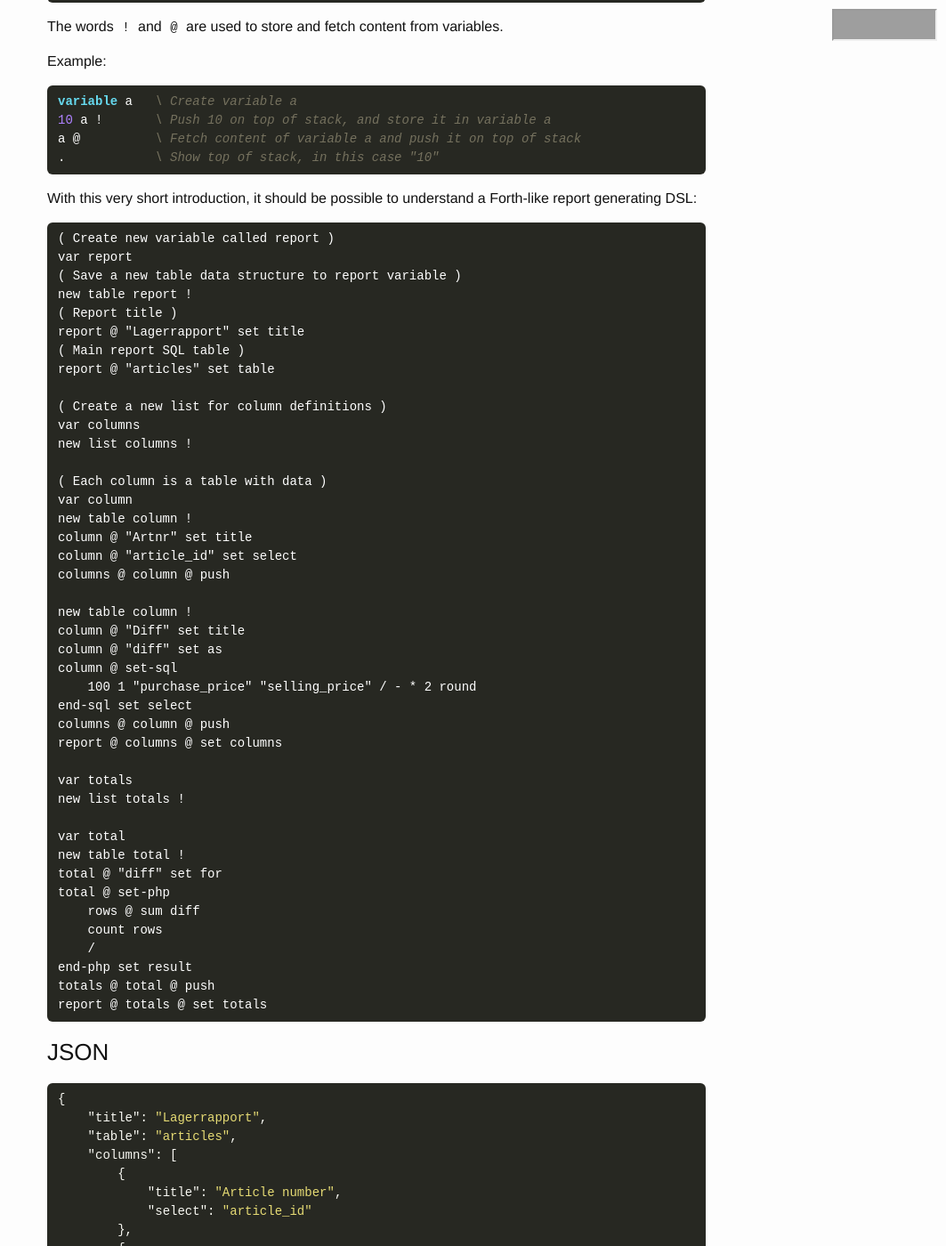
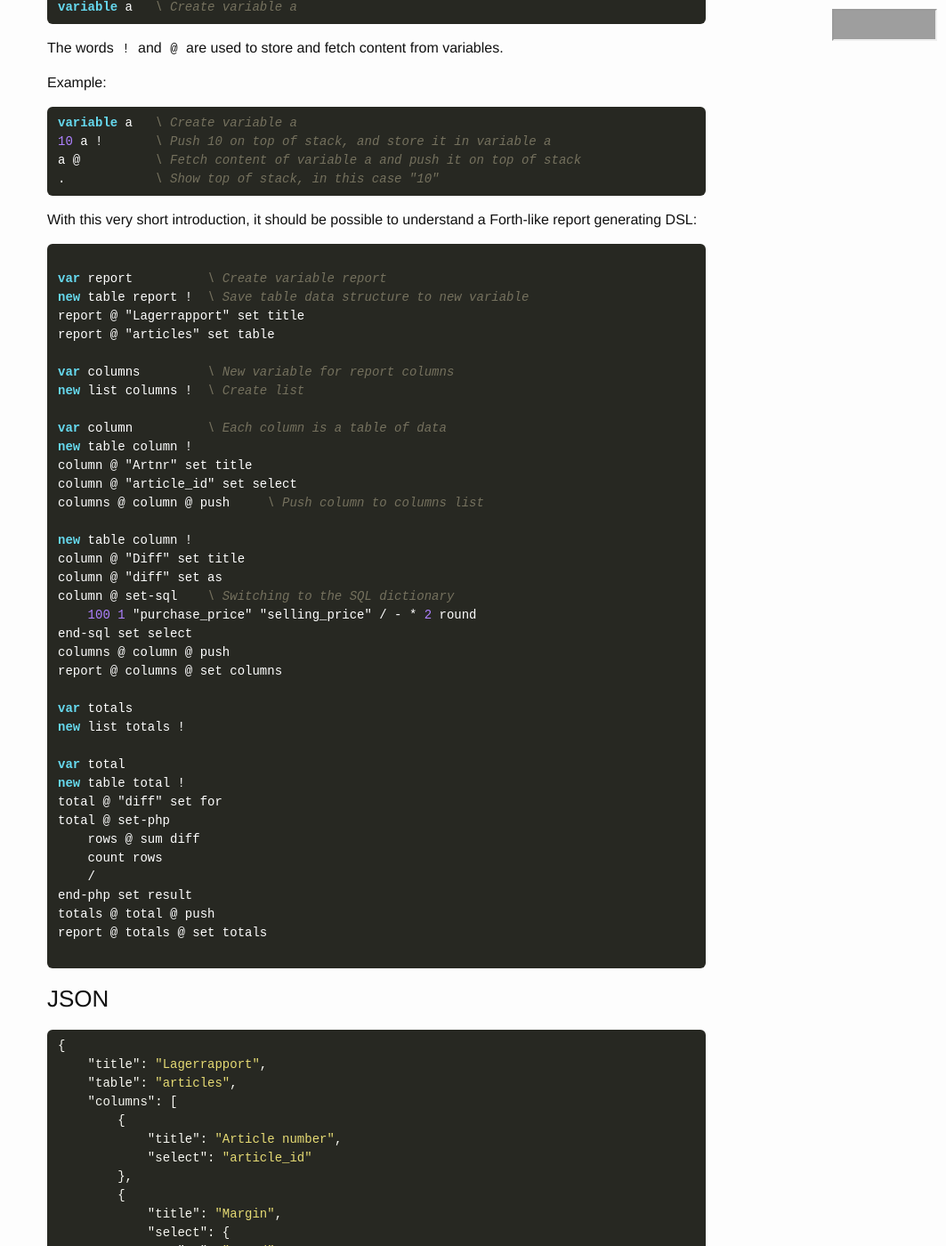
Before and after one commit to olleharstedt/olleharstedt.github.io, a Jekyll site: the page built from _posts/2024-05-25-report-generating-domain-specific-language-php.markdown, in a window 1280 px wide and 1400 px high, scrolled down 3052 px. Shown: the whole window at 89% size, without its empty margins (217-1280 px from the left). Built offline with Jekyll 4.4.1, drawn with Linux system fonts in a browser that asks for light colours; nearby versions of some CDN libraries; some of the changed text lies outside the part shown; grey boxes are pictures that could not be loaded.

Commit message:
Forth text

````diff
--- a/_posts/2024-05-25-report-generating-domain-specific-language-php.markdown
+++ b/_posts/2024-05-25-report-generating-domain-specific-language-php.markdown
@@ -100,10 +100,11 @@ Looks like a primitive version of Lisp, or Lisp without the macros.
 * Forth uses as implicit **stack**.
 * Forth uses **words** instead of functions
 * Words are space-separated, and can consist of any characters, like `2>` or `+` or `if`
-* Words can consume the content of stack
+* Words can consume the content of the stack
 * Words can push results on top of the stack
 * Words are collected in **dictionaries**
-* Numbers are put on top of the stack when evaluated
+* The currently active dictionary can be swapped
+* **Numbers** are put on top of the stack when evaluated
 * Everything that's not a number is executed immediately
 * Comments are inside parenthesis, and line-comments are after backslash
 
@@ -151,41 +152,37 @@ a <span class="">@</span>          <span class="c1">\ Fetch content of variable
 
 With this very short introduction, it should be possible to understand a Forth-like report generating DSL:
 
-```text
-( Create new variable called report )
-var report
-( Save a new table data structure to report variable )
-new table report !
-( Report title )
+<div class="highlight">
+<pre class="highlight">
+<code>
+<span class="k">var</span> report          <span class="c1">\ Create variable report</span>
+<span class="k">new</span> table report !  <span class="c1">\ Save table data structure to new variable</span>
 report @ "Lagerrapport" set title
-( Main report SQL table )
 report @ "articles" set table
 
-( Create a new list for column definitions )
-var columns
-new list columns !
+<span class="k">var</span> columns         <span class="c1">\ New variable for report columns</span>
+<span class="k">new</span> list columns !  <span class="c1">\ Create list</span>
 
-( Each column is a table with data )
-var column
-new table column !
+<span class="k">var</span> column          <span class="c1">\ Each column is a table of data</span>
+<span class="k">new</span> table column !
 column @ "Artnr" set title
 column @ "article_id" set select
-columns @ column @ push
+columns @ column @ push     <span class="c1">\ Push column to columns list</span>
 
-new table column !
+<span class="k">new</span> table column !
 column @ "Diff" set title
 column @ "diff" set as
-column @ set-sql
-    100 1 "purchase_price" "selling_price" / - * 2 round
+column @ set-sql    <span class="c1">\ Switching to the SQL dictionary</span>
+    <span class="mi">100</span> <span class="mi">1</span> "purchase_price" "selling_price" / - * <span class="mi">2</span> round
 end-sql set select
 columns @ column @ push
 report @ columns @ set columns
 
-var totals
-new list totals !
+<span class="k">var</span> totals
+<span class="k">new</span> list totals !
 
-var total
-new table total !
+<span class="k">var</span> total
+<span class="k">new</span> table total !
 total @ "diff" set for
 total @ set-php
     rows @ sum diff
@@ -194,7 +191,9 @@ total @ set-php
 end-php set result
 totals @ total @ push
 report @ totals @ set totals
-```
+</code>
+</pre>
+</div>
 
 ### JSON
 
````
